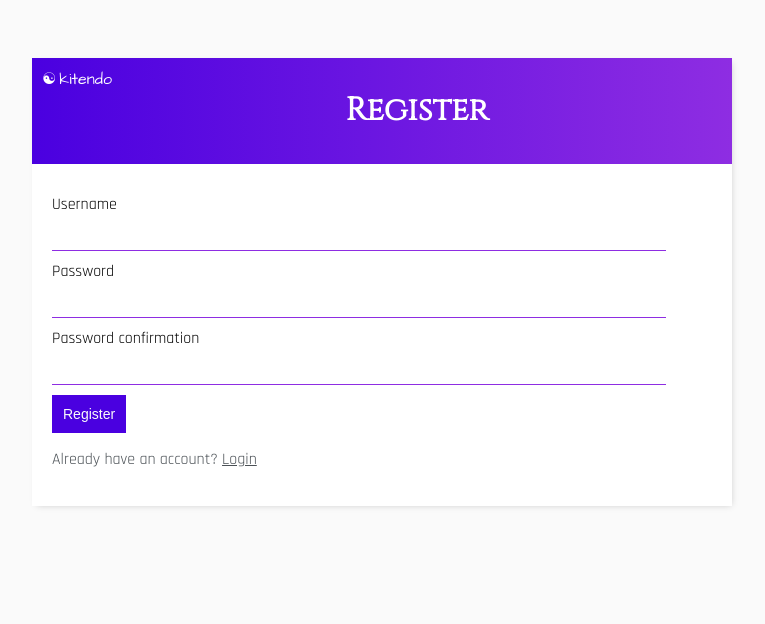
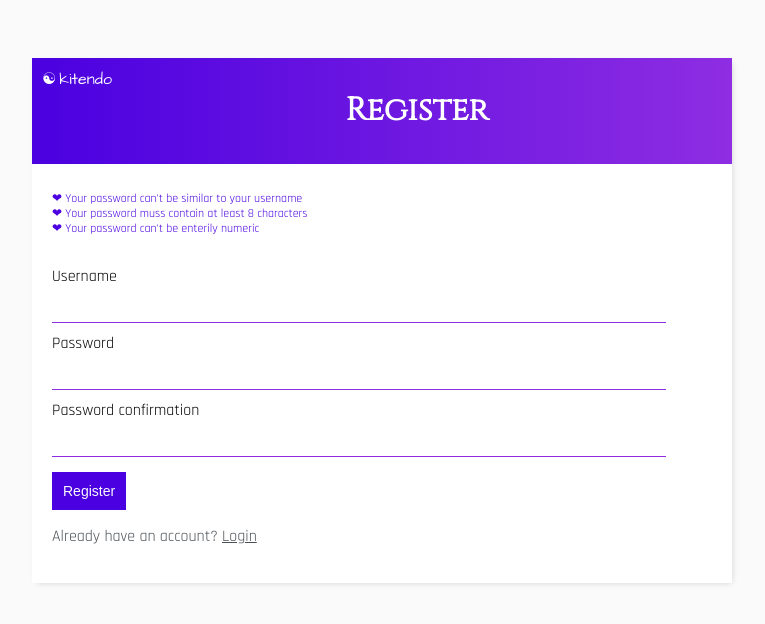
Before and after one commit to MorelAtala/kitendo, a Django app: page /register/ in a window 1280 px wide. Shown: the top 624 px of the page, without its empty margins (258-1023 px from the left). Run offline with Django 3.2, Linux system fonts and the light colour scheme.

Commit message:
Update register.html

```diff
--- a/base/templates/base/register.html
+++ b/base/templates/base/register.html
@@ -1,65 +1,25 @@
 {% extends 'base/main.html' %}
 {% block content %}
-<script>
-function validateForm() {
-    //collect form data in JavaScript variables
-    var pw1 = document.getElementById("pswd1").value;
-    var pw2 = document.getElementById("pswd2").value;
-    var name1 = document.getElementById("username").value;
 
-
-   if(!isNaN(pw1)){
-      document.getElementById("blankMsg").innerHTML = "Only characters are allowed";
-      return false;
-    }
-
-    //check empty password field
-    if(pw1 == "") {
-      document.getElementById("message1").innerHTML = "Fill the password please!";
-      return false;
-    }
-
-    //check empty confirm password field
-    if(pw2 == "") {
-      document.getElementById("message2").innerHTML = "Enter the password please!";
-      return false;
-    }
-
-    //minimum password length validation
-    if(pw1.length < 8) {
-      document.getElementById("message1").innerHTML = "Password length must be atleast 8 characters and ";
-      return false;
-    }
-
-
-    if(pw1 != pw2) {
-      document.getElementById("message2").innerHTML = "Passwords are not same";
-      return false;
-    } else {
-
-      document.getElementById("myForm").submit();
-    }
- }
-</script>
 <div class="header-bar">
   <div class="logo"> <span style="padding-right: 3px;" class="icon">&#9775;</span>kitendo</div>
     <h1 id="log">Register</h1>
 </div>
 
 <div class="card-body">
-    <form method="POST" id="myForm" onsubmit ="return validateForm()">
+    <span style="color: #4A00E0; padding-top: 7px; display: flex; font-size:12px;">&#10084; Your password can't be similar to your username </span>
+  <span style="color: #4A00E0;  display: flex; font-size:12px;">&#10084; Your password muss contain at least 8 characters  </span>
+  <span style="color: #4A00E0; padding-bottom: 20px; display: flex; font-size:12px;">&#10084; Your password can't be enterily numeric  </span>
+    <form method="POST" onsubmit ="return validateForm()">
         {% csrf_token %}
-        <label id="username">{{form.username.label}}</label>
+        <label>{{form.username.label}}</label>
         {{form.username}}
 
-        <label id = "pswd1" >{{form.password1.label}}</label>
+        <label>{{form.password1.label}}</label>
         {{form.password1}}
-        <span id = "message1" style="color:red"> </span>
-        <span id = "blankMsg" style="color:red"> </span>
-        <label id = "pswd2" >{{form.password2.label}}</label>
+        <label>{{form.password2.label}}</label>
         {{form.password2}}
-      <span id = "message2" style="color:red"> </span>
-        <input style="margin-top:10px ;" class="button" type="submit" value="Register">
+        <input style="margin-top:15px ;" class="button" type="submit" value="Register">
     </form>
     <p>Already have an account? <a href="{% url 'login' %}">Login</a></p>
 </div>
```
